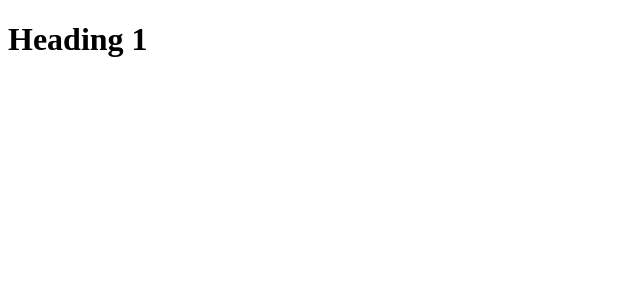
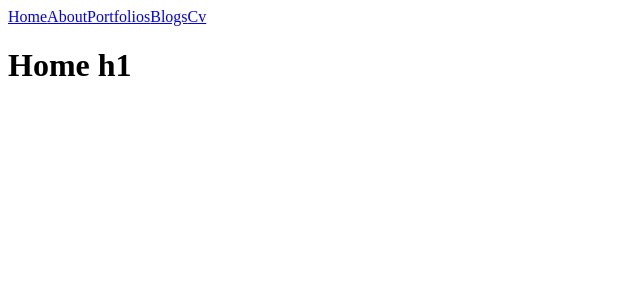
Before and after one commit to jyk524/nextjs-PortfolioV2, a Next.js app: page / in a window 1280 px wide. Shown: the top 300 px of the page, without its empty margins (0-640 px from the left). Built offline with nearby package versions, Linux system fonts and the light colour scheme.

Commit message:
Add : Header Component to Home page

```diff
--- a/pages/index.js
+++ b/pages/index.js
@@ -1,7 +1,12 @@
 import Header from "../components/shared/Header";
 
 const Home = () => {
-  return <h1>Heading 1</h1>;
+  return (
+    <>
+      <Header />
+      <h1>Home h1</h1>
+    </>
+  );
 };
 
 export default Home;
```
